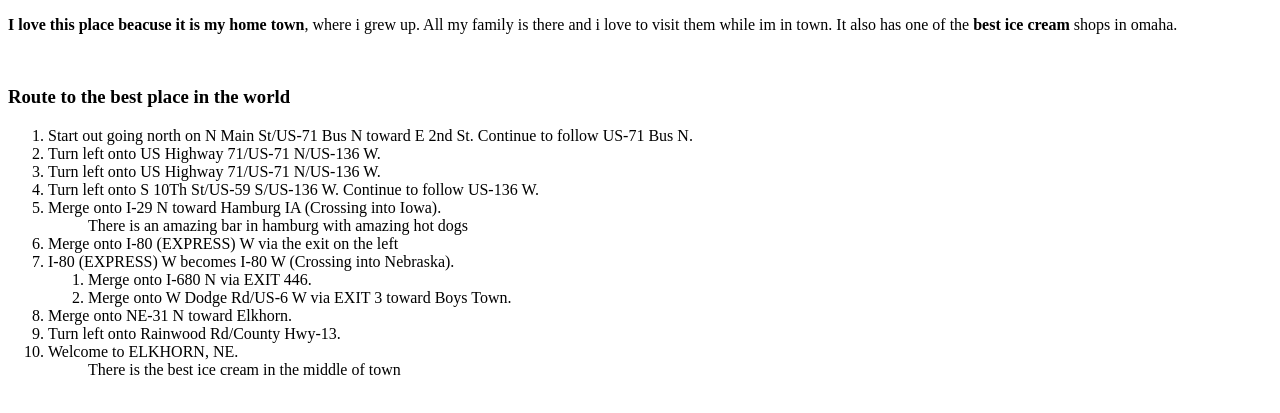
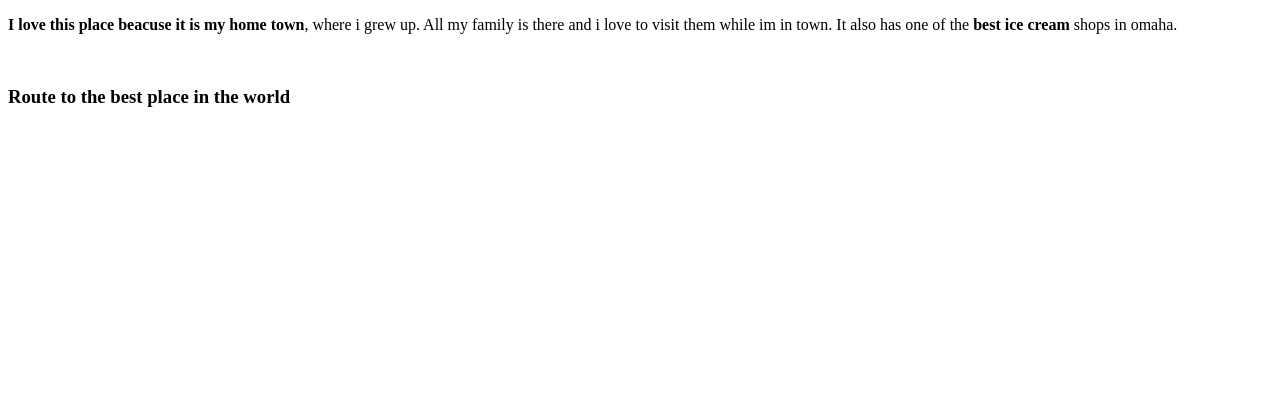
Before and after one commit to 44-563-WebApps-F21/webapps-f21-assignment-3-AJ-Hagemann, a plain HTML site: page index.html in a window 1280 px wide. Shown: the part 105-518 px from the top of the page. Drawn offline with Linux system fonts and the light colour scheme.

Commit message:
Update index.html

```diff
--- a/index.html
+++ b/index.html
@@ -16,28 +16,6 @@
 
         <h3>Route to the best place in the world</h3>
 
-        <ol>
-            <li>Start out going north on N Main St/US-71 Bus N toward E 2nd St. Continue to follow US-71 Bus N.</il>
-            <li>Turn left onto US Highway 71/US-71 N/US-136 W.</il>
-            <li>Turn left onto US Highway 71/US-71 N/US-136 W.</il>
-            <li>Turn left onto S 10Th St/US-59 S/US-136 W. Continue to follow US-136 W.</il>
-            <li>Merge onto I-29 N toward Hamburg IA (Crossing into Iowa).</il>
-            <ul>
-                <il>There is an amazing bar in hamburg with amazing hot dogs</il>
-            </ul>
-            <li>Merge onto I-80 (EXPRESS) W via the exit on the left</il>
-            <li>I-80 (EXPRESS) W becomes I-80 W (Crossing into Nebraska).</il>
-                <ol>
-                    <li>Merge onto I-680 N via EXIT 446.</il>
-                    <li>Merge onto W Dodge Rd/US-6 W via EXIT 3 toward Boys Town.</il>
-                </ol>
-            <li>Merge onto NE-31 N toward Elkhorn.</il>
-            <li>Turn left onto Rainwood Rd/County Hwy-13.</il>
-            <li>Welcome to ELKHORN, NE.</il>
-            <ul>
-                <il>There is the best ice cream in the middle of town</il>
-            </ul>
-            </ol>
-    </body>
+
 
 </html>
```
